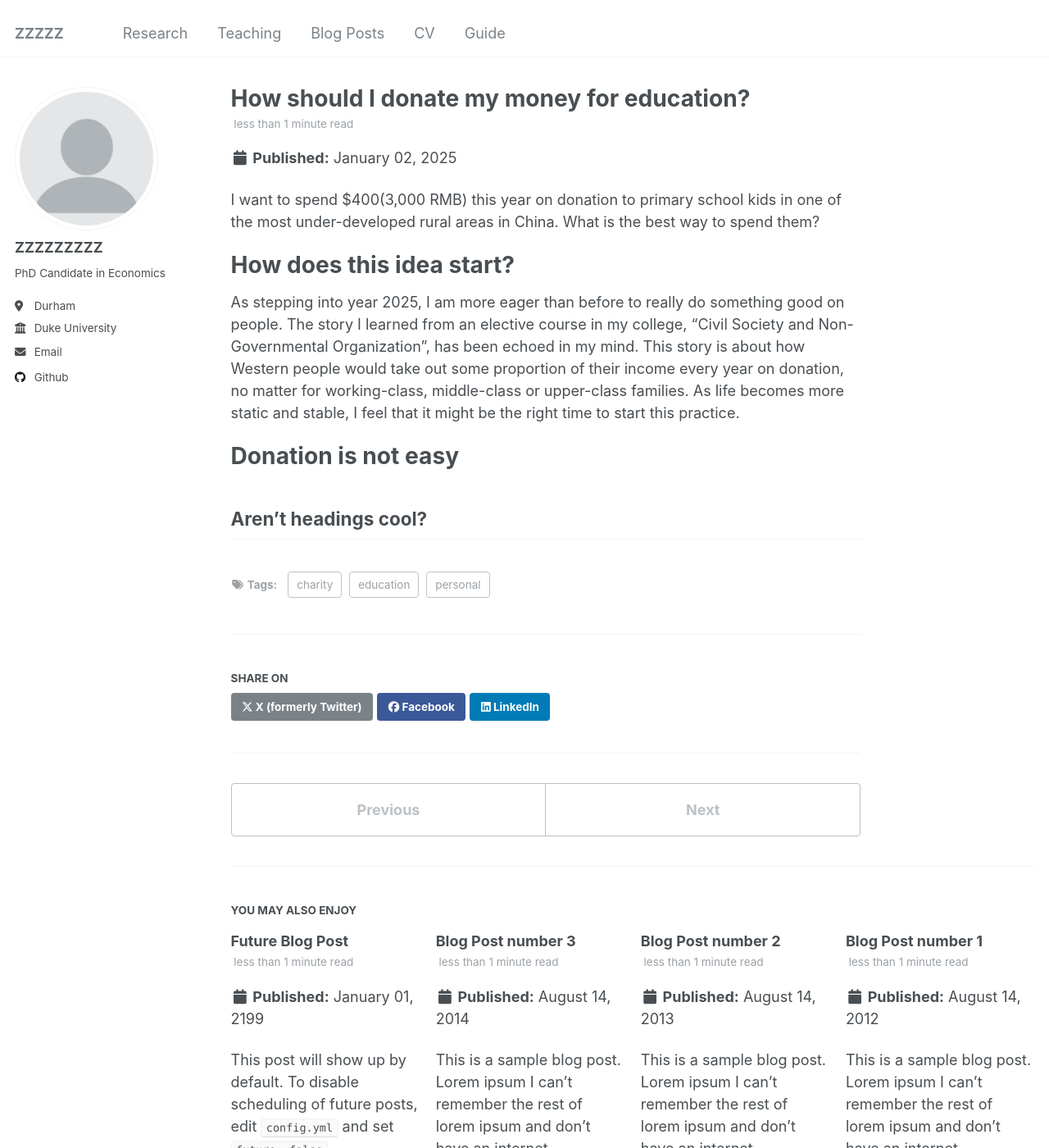
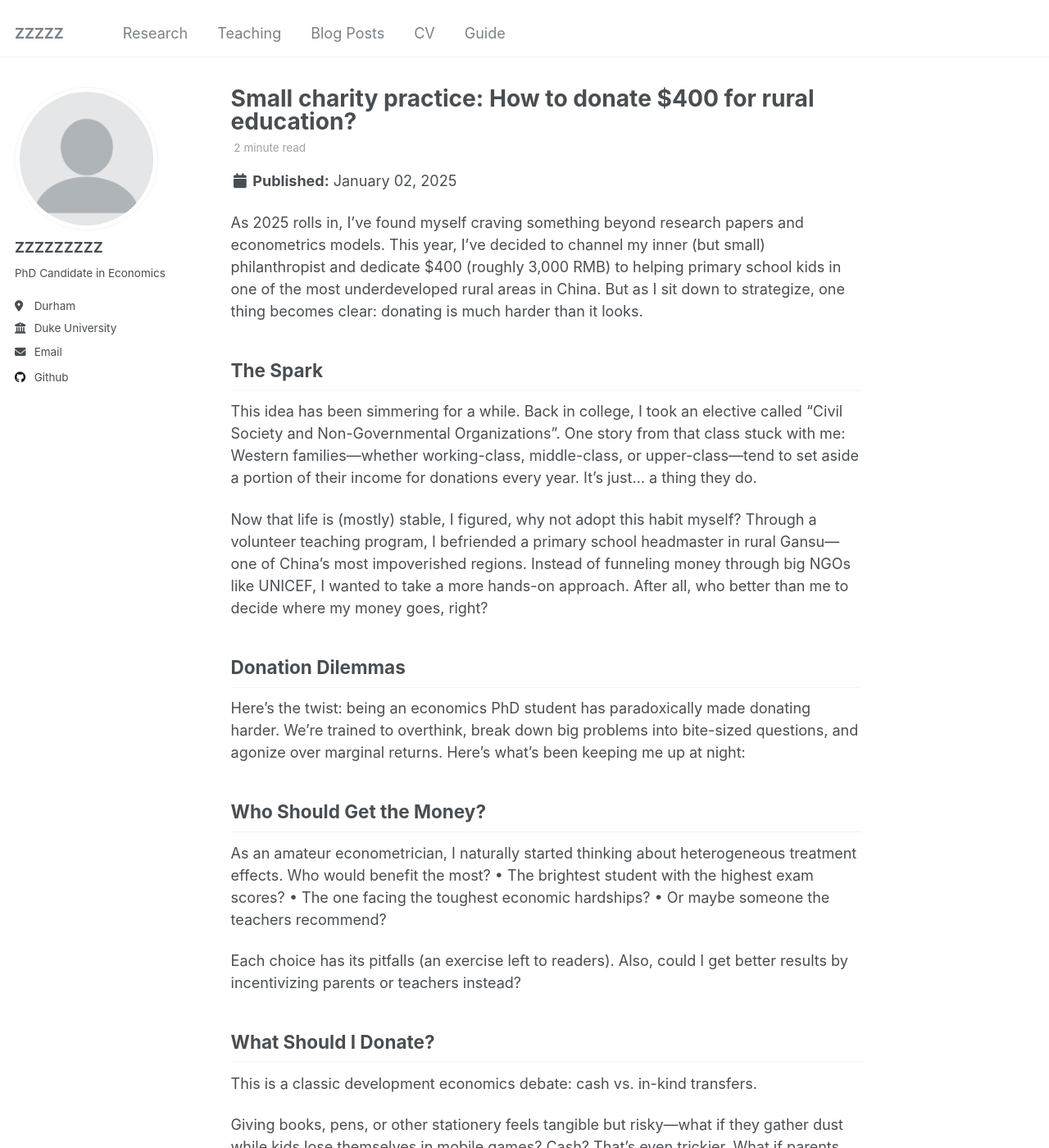
Before and after one commit to henrymzc/henrymzc.github.io, a Jekyll site: the page built from _posts/2025-01-02-blog-post-1.md, in a window 1280 px wide and 1400 px high. Shown: the whole window at 82% size. Built offline with Jekyll 4.4.1, drawn with Linux system fonts in a browser that asks for light colours; some of the changed text lies outside the part shown.

Commit message:
Update 2025-01-02-blog-post-1.md

```diff
--- a/_posts/2025-01-02-blog-post-1.md
+++ b/_posts/2025-01-02-blog-post-1.md
@@ -1,5 +1,5 @@
 ---
-title: 'How should I donate my money for education?'
+title: 'Small charity practice: How to donate $400 for rural education?'
 date: 2025-01-02
 permalink: /posts/2025/01/blog-post-1/
 tags:
@@ -8,15 +8,47 @@ tags:
   - education
 ---
 
-I want to spend $400(3,000 RMB) this year on donation to primary school kids in one of the most under-developed rural areas in China. What is the best way to spend them?
+As 2025 rolls in, I’ve found myself craving something beyond research papers and econometrics models. This year, I’ve decided to channel my inner (but small) philanthropist and dedicate $400 (roughly 3,000 RMB) to helping primary school kids in one of the most underdeveloped rural areas in China. But as I sit down to strategize, one thing becomes clear: donating is much harder than it looks.
 
-How does this idea start?
-======
-As stepping into year 2025, I am more eager than before to really do something good on people. The story I learned from an elective course in my college, "Civil Society and Non-Governmental Organization", has been echoed in my mind. This story is about how Western people would take out some proportion of their income every year on donation, no matter for working-class, middle-class or upper-class families. As life becomes more static and stable, I feel that it might be the right time to start this practice.
+The Spark
+--------
 
-Donation is not easy
-======
+This idea has been simmering for a while. Back in college, I took an elective called “Civil Society and Non-Governmental Organizations”. One story from that class stuck with me: Western families—whether working-class, middle-class, or upper-class—tend to set aside a portion of their income for donations every year. It’s just… a thing they do.
 
+Now that life is (mostly) stable, I figured, why not adopt this habit myself? Through a volunteer teaching program, I befriended a primary school headmaster in rural Gansu—one of China’s most impoverished regions. Instead of funneling money through big NGOs like UNICEF, I wanted to take a more hands-on approach. After all, who better than me to decide where my money goes, right?
 
-Aren't headings cool?
-------
+Donation Dilemmas
+-----------
+
+Here’s the twist: being an economics PhD student has paradoxically made donating harder. We’re trained to overthink, break down big problems into bite-sized questions, and agonize over marginal returns. Here’s what’s been keeping me up at night:
+
+Who Should Get the Money?
+------------
+
+As an amateur econometrician, I naturally started thinking about heterogeneous treatment effects. Who would benefit the most?
+	•	The brightest student with the highest exam scores?
+	•	The one facing the toughest economic hardships?
+	•	Or maybe someone the teachers recommend?
+
+Each choice has its pitfalls (an exercise left to readers). Also, could I get better results by incentivizing parents or teachers instead?
+
+What Should I Donate?
+----------
+This is a classic development economics debate: cash vs. in-kind transfers.
+
+Giving books, pens, or other stationery feels tangible but risky—what if they gather dust while kids lose themselves in mobile games? Cash? That’s even trickier. What if parents take the money? Or worse, the kids splurge on junk food like latiao?
+
+How Should I Donate?
+---------------
+My mom’s go-to method is a scholarship. Simple, effective, and… slightly boring. What if I thought outside the box?
+	•	Annuity insurance: A small, regular payout over time.
+	•	Health insurance: Protecting kids from negative health shocks.
+	•	A trust fund for educational expenses?
+
+Each option opens new possibilities—and new rabbit holes for my overactive brain.
+
+A Work in Progress
+----------------
+So, where does this leave me? Still figuring things out, to be honest. But maybe that’s the beauty of it. This year isn’t just about the $400; it’s about learning how to give thoughtfully, impactfully, and with a dash of creativity.
+
+If you have ideas, I’d love to hear them. And if you’ve ever donated—or thought about it—what worked for you?
```
